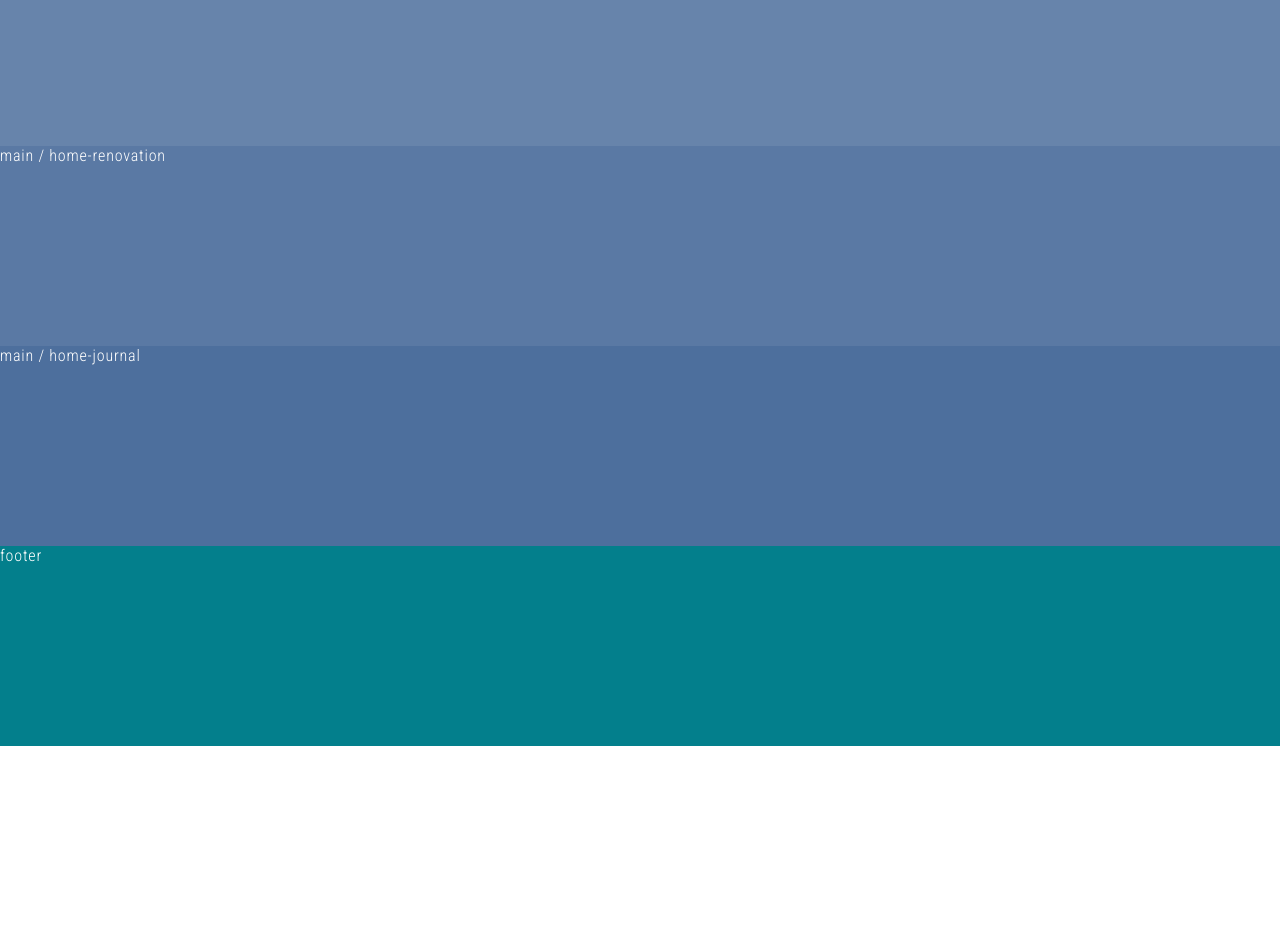
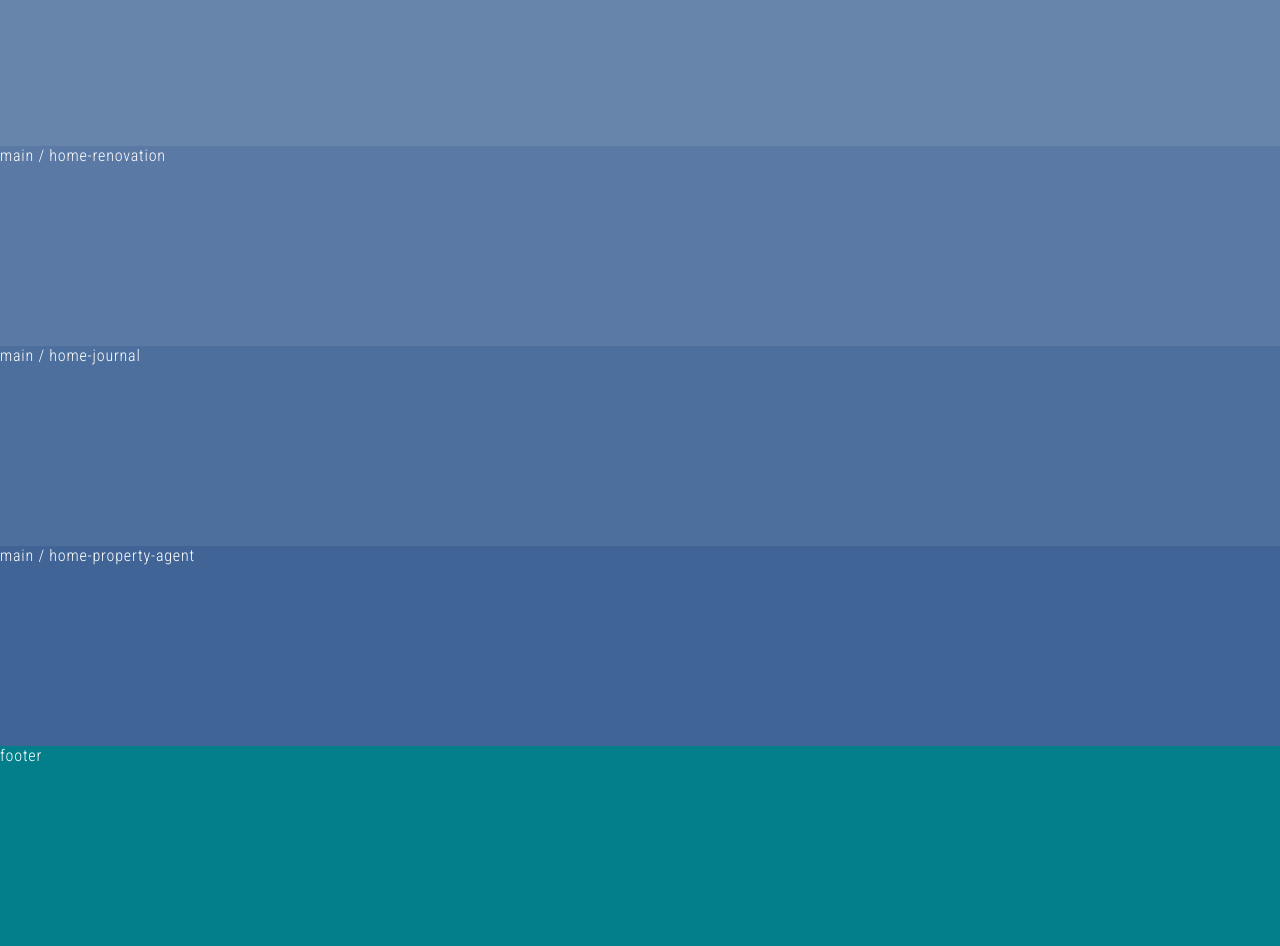
Before and after one commit to kobayashiwa/es6-study-4-4-12, a plain HTML site: page index.html in a window 1280 px wide. Shown: the part 614-1560 px from the top of the page. Before the commit the page ends 1360 px from the top, so only its background shows below. Drawn offline with Linux system fonts and the light colour scheme.

Commit message:
“home-property-agentを追加”

```diff
--- a/css/style.css
+++ b/css/style.css
@@ -108,6 +108,11 @@ main {
 	height: 200px;
 	background: hsl(214, 97%, 23%, 0.4);
 }
+.home-property-agent {
+	width: 100%;
+	height: 200px;
+	background: hsl(214, 97%, 23%, 0.5);
+}
 
 /** footer **/
 footer {
--- a/index.html
+++ b/index.html
@@ -24,6 +24,7 @@
             <section class="home-housing">main / home-housing</section>
             <section class="home-renovation">main / home-renovation</section>
             <section class="home-journal">main / home-journal</section>
+            <section class="home-property-agent">main / home-property-agent</section>
         </main>
 
         <footer>footer</footer>
```
